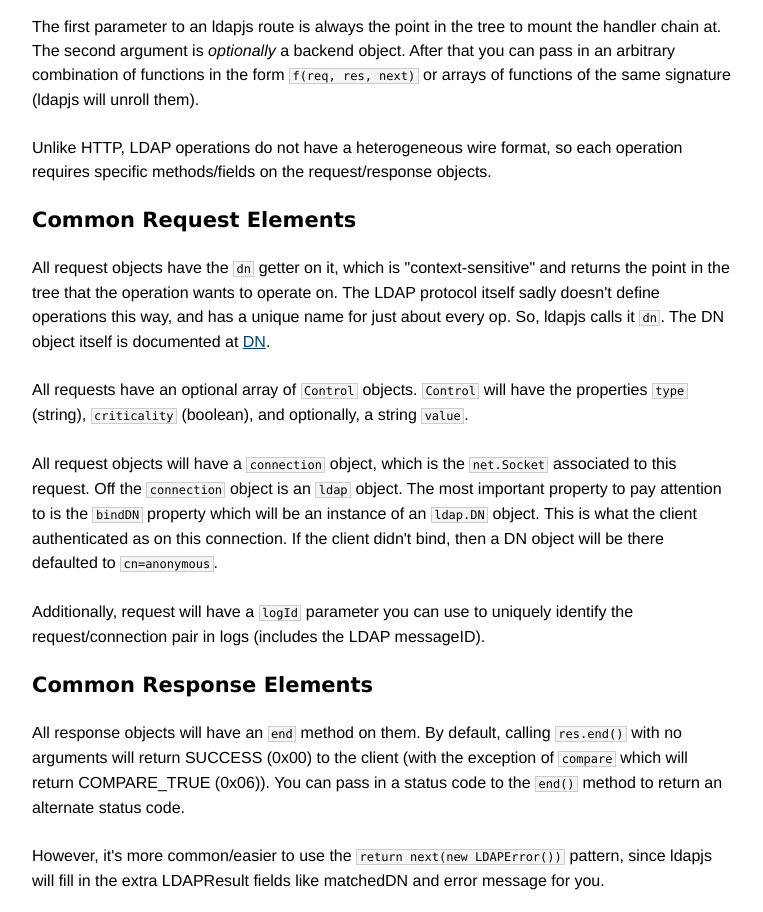
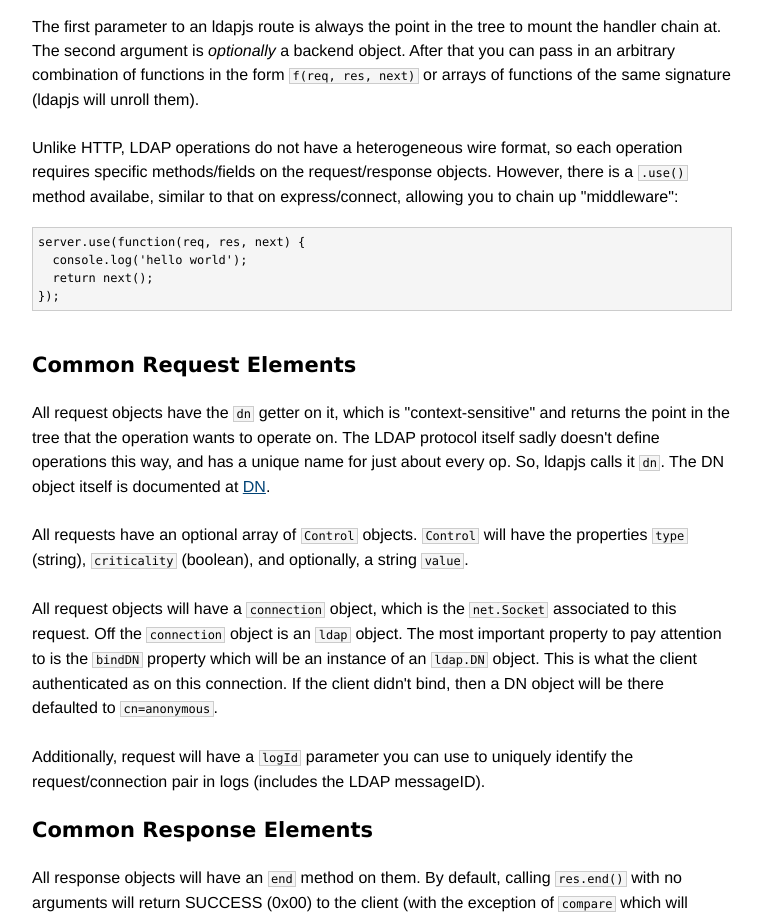
Before and after one commit to ldapjs/node-ldapjs, a plain HTML site: page server.html in a window 1280 px wide. Shown: the part 2866-3778 px from the top of the page, without its empty margins (258-1021 px from the left). Drawn offline with Linux system fonts and the light colour scheme; a web font is replaced by a local one.

Commit message:
doc updates

```diff
--- a/server.html
+++ b/server.html
@@ -278,7 +278,15 @@
 signature (ldapjs will unroll them).</p>
 
 <p>Unlike HTTP, LDAP operations do not have a heterogeneous wire format, so each
-operation requires specific methods/fields on the request/response objects.</p>
+operation requires specific methods/fields on the request/response
+objects.  However, there is a <code>.use()</code> method availabe, similar to
+that on express/connect, allowing you to chain up "middleware":</p>
+
+<pre><code>server.use(function(req, res, next) {
+  console.log('hello world');
+  return next();
+});
+</code></pre>
 
 <h2 id="Common-Request-Elements"><span class="method name"><span class="name">Common Request Elements</span></span></h2>
 
```
Also changed, not shown: client.html (+4 -3 lines).
